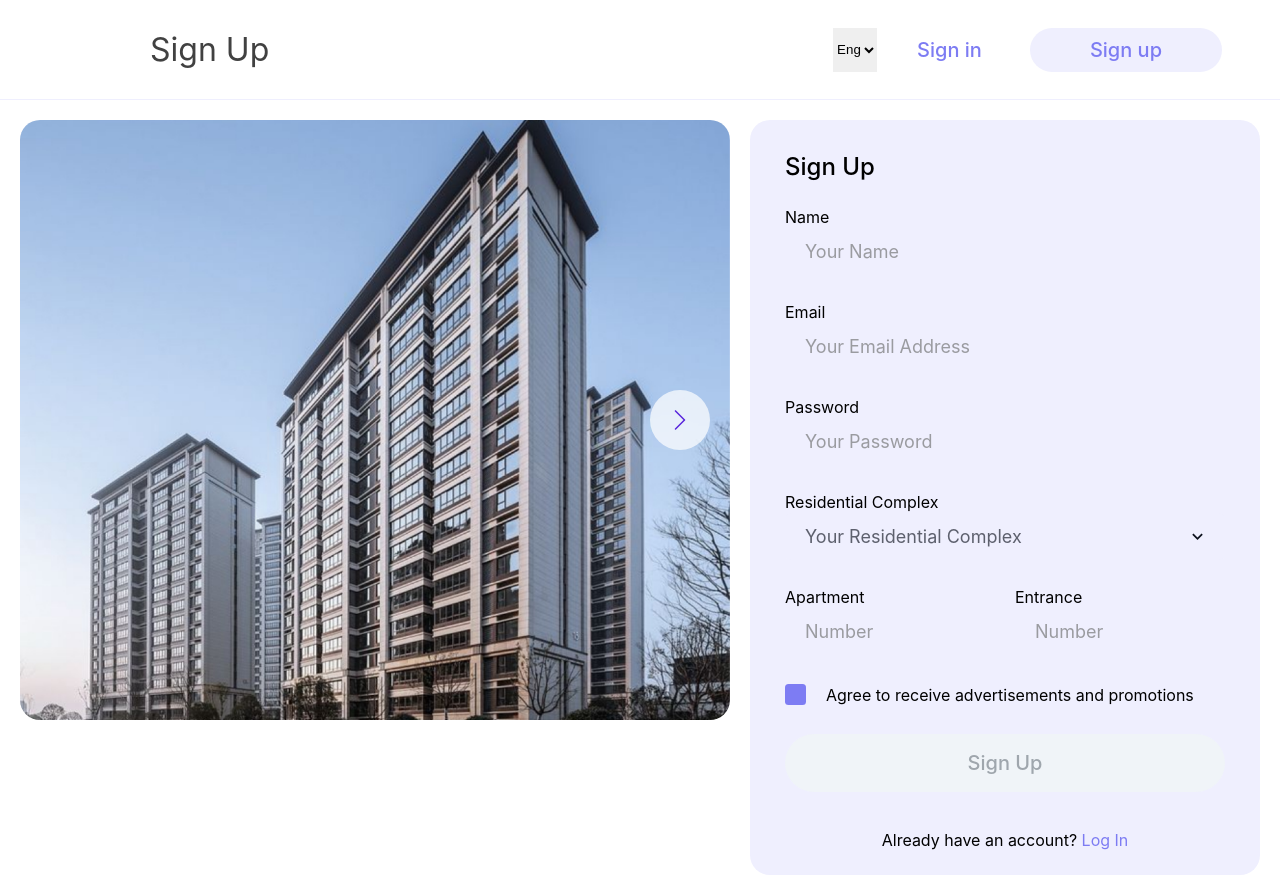
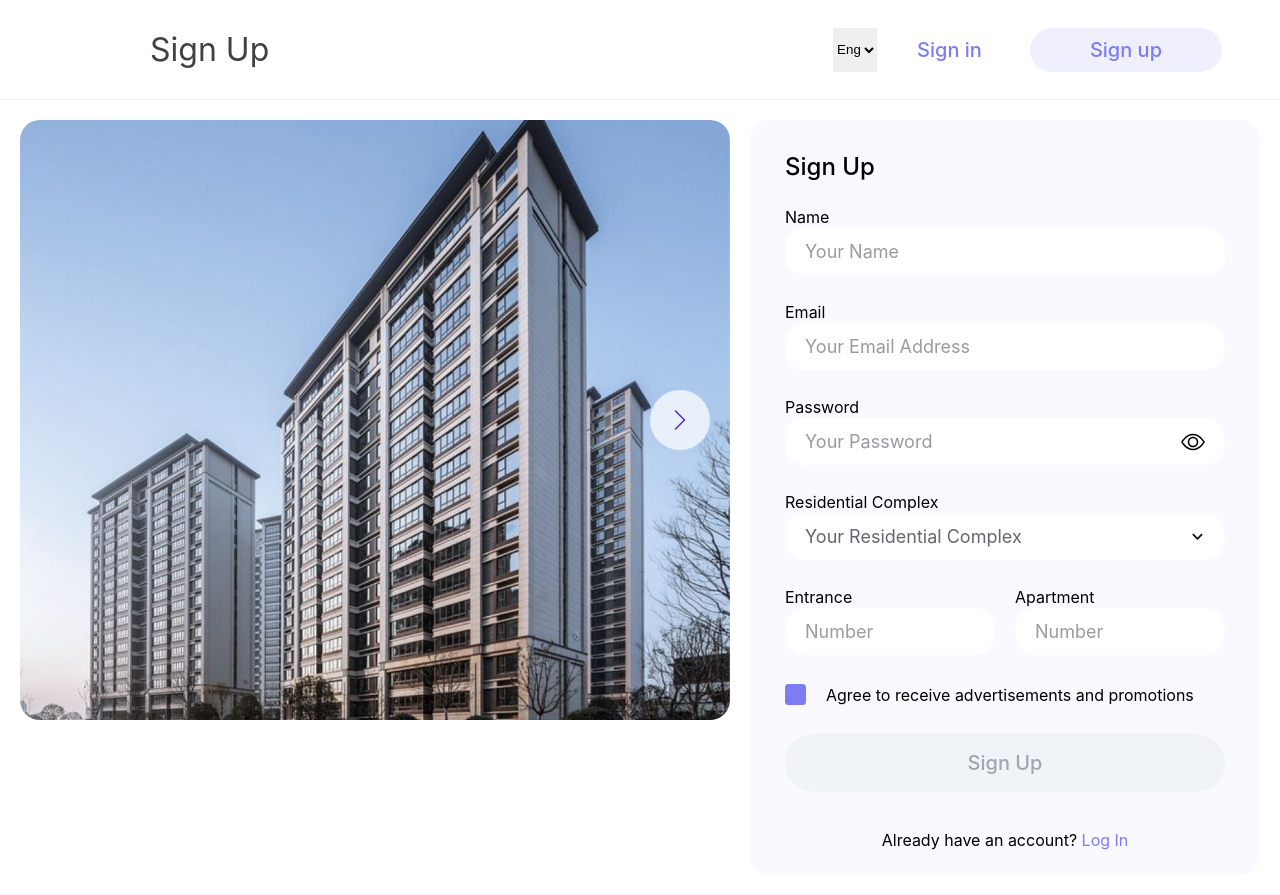
Before and after one commit to avdiachenko/teamchallenge-chat, a React (Vite) app in the folder frontend/: page /signup in a window 1280 px wide. Built offline with nearby package versions, Linux system fonts and the light colour scheme.

Commit message:
feat: sign page design

```diff
--- a/frontend/src/entities/user/user.types.ts
+++ b/frontend/src/entities/user/user.types.ts
@@ -19,4 +19,5 @@ export interface RegistrationData {
   residential_complex: string;
   apartment: number;
   entrance: number;
+  // section: number;
 }
--- a/frontend/src/pages/SignIn/SignIn.module.css
+++ b/frontend/src/pages/SignIn/SignIn.module.css
@@ -42,7 +42,7 @@
   height: 755px;
   padding: 35px;
   border-radius: 20px;
-  background-color: var(--purple-color-100);
+  background-color: var(--sign-form-bg-color);
 }
 
 @media screen and (max-width: 1200px) {
@@ -115,6 +115,8 @@
   background-color: var(--purple-color-100);
   width: 100%;
   padding: 13px 20px;
+  background-color: var(--white-color);
+  border-radius: 20px;
 }
 
 .input::placeholder {
@@ -124,10 +126,29 @@
 }
 
 .error {
-  color: red;
+  color: var(--error);
   font-size: 12px;
   width: 100%;
   text-align: center;
+}
+
+.passwordWrapper {
+  display: flex;
+  flex-direction: row;
+  align-items: center;
+  justify-content: space-between;
+  gap: 20px;
+  width: 100%;
+  position: relative;
+}
+
+.showPassword {
+  cursor: pointer;
+  position: absolute;
+  right: 20px;
+  top: 50%;
+  transform: translateY(-50%);
+  background-color: var(--white-color);
 }
 
 .submit {
--- a/frontend/src/pages/SignIn/SignIn.tsx
+++ b/frontend/src/pages/SignIn/SignIn.tsx
@@ -1,9 +1,11 @@
 import { Button } from "@mui/joy";
-import { useEffect } from "react";
+import { useEffect, useState } from "react";
 import { SubmitHandler, useForm } from "react-hook-form";
 import { Link, useNavigate } from "react-router-dom";
 import { useUserStore } from "../../entities/user/user.store";
 import { AuthData } from "../../entities/user/user.types";
+import EyeClosed from "../../shared/assets/icons/EyeClosed.svg";
+import EyeOpen from "../../shared/assets/icons/EyeOpen.svg";
 import { SignSwiper } from "../../shared/components/SignSwiper/SignSwiper";
 import { Header } from "../../widgets/Header/Header";
 import styles from "./SignIn.module.css";
@@ -15,6 +17,8 @@ export function SignIn() {
     reset,
     formState: { errors },
   } = useForm<AuthData>();
+
+  const [showPassword, setShowPassword] = useState(false);
 
   const { name, loading, error, errorMessage, login, clearMessage } = useUserStore();
   const navigate = useNavigate();
@@ -57,14 +61,28 @@ export function SignIn() {
 
             <div className={styles.inputContainer}>
               <label className={styles.label}>Password</label>
+              <div className={styles.passwordWrapper}>
                 <input
-                type="password"
+                  type={showPassword ? "text" : "password"}
                   {...register("password", {
                     required: "Password is required",
                   })}
                   placeholder="Your Password"
                   className={styles.input}
                 />
+                <button
+                  type="button"
+                  className={styles.showPassword}
+                  onClick={() => setShowPassword(!showPassword)}
+                  aria-label="toggle password visibility"
+                >
+                  {showPassword ? (
+                    <img src={EyeClosed} alt="show Pasword" />
+                  ) : (
+                    <img src={EyeOpen} alt="hide Password" />
+                  )}
+                </button>
+              </div>
               {errors.password && <p className={styles.error}>{errors.password.message}</p>}
             </div>
 
--- a/frontend/src/pages/SignUp/SignUp.module.css
+++ b/frontend/src/pages/SignUp/SignUp.module.css
@@ -42,7 +42,7 @@
   height: 755px;
   padding: 35px;
   border-radius: 20px;
-  background-color: var(--purple-color-100);
+  background-color: var(--sign-form-bg-color);
 }
 
 @media screen and (max-width: 1200px) {
@@ -115,6 +115,8 @@
   background-color: var(--purple-color-100);
   width: 100%;
   padding: 13px 20px;
+  background-color: var(--white-color);
+  border-radius: 20px;
 }
 
 .input::placeholder {
@@ -124,10 +126,29 @@
 }
 
 .error {
-  color: red;
+  color: var(--error);
   font-size: 12px;
   width: 100%;
   text-align: center;
+}
+
+.passwordWrapper {
+  display: flex;
+  flex-direction: row;
+  align-items: center;
+  justify-content: space-between;
+  gap: 20px;
+  width: 100%;
+  position: relative;
+}
+
+.showPassword {
+  cursor: pointer;
+  position: absolute;
+  right: 20px;
+  top: 50%;
+  transform: translateY(-50%);
+  background-color: var(--white-color);
 }
 
 .submit {
--- a/frontend/src/pages/SignUp/SignUp.tsx
+++ b/frontend/src/pages/SignUp/SignUp.tsx
@@ -7,6 +7,8 @@ import { Controller, SubmitHandler, useForm } from "react-hook-form";
 import { Link, useNavigate } from "react-router-dom";
 import { useUserStore } from "../../entities/user/user.store";
 import { RegistrationData } from "../../entities/user/user.types";
+import EyeClosed from "../../shared/assets/icons/EyeClosed.svg";
+import EyeOpen from "../../shared/assets/icons/EyeOpen.svg";
 import { SignSwiper } from "../../shared/components/SignSwiper/SignSwiper";
 import { Header } from "../../widgets/Header/Header";
 import styles from "./SignUp.module.css";
@@ -21,6 +23,7 @@ export function SignUp() {
   } = useForm<RegistrationData>();
 
   const [isAgree, setIsAgree] = useState(false);
+  const [showPassword, setShowPassword] = useState(false);
 
   const { name, regLoading, regSuccess, regError, regErrorMessage, registration, clearMessage } =
     useUserStore();
@@ -81,8 +84,9 @@ export function SignUp() {
 
             <div className={styles.inputContainer}>
               <label className={styles.label}>Password</label>
+              <div className={styles.passwordWrapper}>
                 <input
-                type="password"
+                  type={showPassword ? "text" : "password"}
                   {...register("password", {
                     required: "Password is required",
                     minLength: {
@@ -98,6 +102,19 @@ export function SignUp() {
                   placeholder="Your Password"
                   className={styles.input}
                 />
+                <button
+                  type="button"
+                  className={styles.showPassword}
+                  onClick={() => setShowPassword(!showPassword)}
+                  aria-label="toggle password visibility"
+                >
+                  {showPassword ? (
+                    <img src={EyeClosed} alt="show Pasword" />
+                  ) : (
+                    <img src={EyeOpen} alt="hide Password" />
+                  )}
+                </button>
+              </div>
               {errors.password && <p className={styles.error}>{errors.password.message}</p>}
             </div>
 
@@ -124,9 +141,10 @@ export function SignUp() {
                       color: "var(--black-color)",
                       border: "none",
                       boxShadow: "none",
-                      backgroundColor: "var(--purple-color-100)",
+                      backgroundColor: "var(--white-color)",
+                      borderRadius: "20px",
                       "&:hover": {
-                        backgroundColor: "var(--purple-color-100)",
+                        backgroundColor: "var(--white-color)",
                       },
                       [`& .${selectClasses.indicator}`]: {
                         transition: "0.2s",
@@ -170,26 +188,26 @@ export function SignUp() {
             </div>
 
             <div className={styles.wrapper}>
-              <div className={styles.inputContainer}>
-                <label className={styles.label}>Apartment</label>
+              {/* <div className={styles.inputContainer}>
+                <label className={styles.label}>Section</label>
                 <input
                   type="number"
-                  {...register("apartment", {
-                    required: "Apartment is required",
+                  {...register("section", {
+                    required: "Section is required",
                     min: {
                       value: 1,
                       message: "Number must be at least 1",
                     },
                     max: {
-                      value: 1000,
-                      message: "Number must be 1000 or less",
+                      value: 100,
+                      message: "Number must be 100 or less",
                     },
                   })}
                   placeholder="Number"
                   className={styles.input}
                 />
-                {errors.apartment && <p className={styles.error}>{errors.apartment.message}</p>}
-              </div>
+                {errors.section && <p className={styles.error}>{errors.section.message}</p>}
+              </div> */}
 
               <div className={styles.inputContainer}>
                 <label className={styles.label}>Entrance</label>
@@ -210,6 +228,27 @@ export function SignUp() {
                   className={styles.input}
                 />
                 {errors.entrance && <p className={styles.error}>{errors.entrance.message}</p>}
+              </div>
+
+              <div className={styles.inputContainer}>
+                <label className={styles.label}>Apartment</label>
+                <input
+                  type="number"
+                  {...register("apartment", {
+                    required: "Apartment is required",
+                    min: {
+                      value: 1,
+                      message: "Number must be at least 1",
+                    },
+                    max: {
+                      value: 1000,
+                      message: "Number must be 1000 or less",
+                    },
+                  })}
+                  placeholder="Number"
+                  className={styles.input}
+                />
+                {errors.apartment && <p className={styles.error}>{errors.apartment.message}</p>}
               </div>
             </div>
 
--- a/frontend/src/shared/styles/variables.css
+++ b/frontend/src/shared/styles/variables.css
@@ -7,4 +7,6 @@
   --gray-color-50: #FBFBFD;
   --white-color: #FFFFFF;
   --black-color: #0C111D;
+  --sign-form-bg-color: rgba(239, 239, 254, 0.4);
+  --error: #C20D0A;
 }
```
Also changed, not shown: frontend/src/shared/assets/icons/EyeClosed.svg (added), frontend/src/shared/assets/icons/EyeOpen.svg (added). Lines whose indentation alone changed are shown as unchanged.
